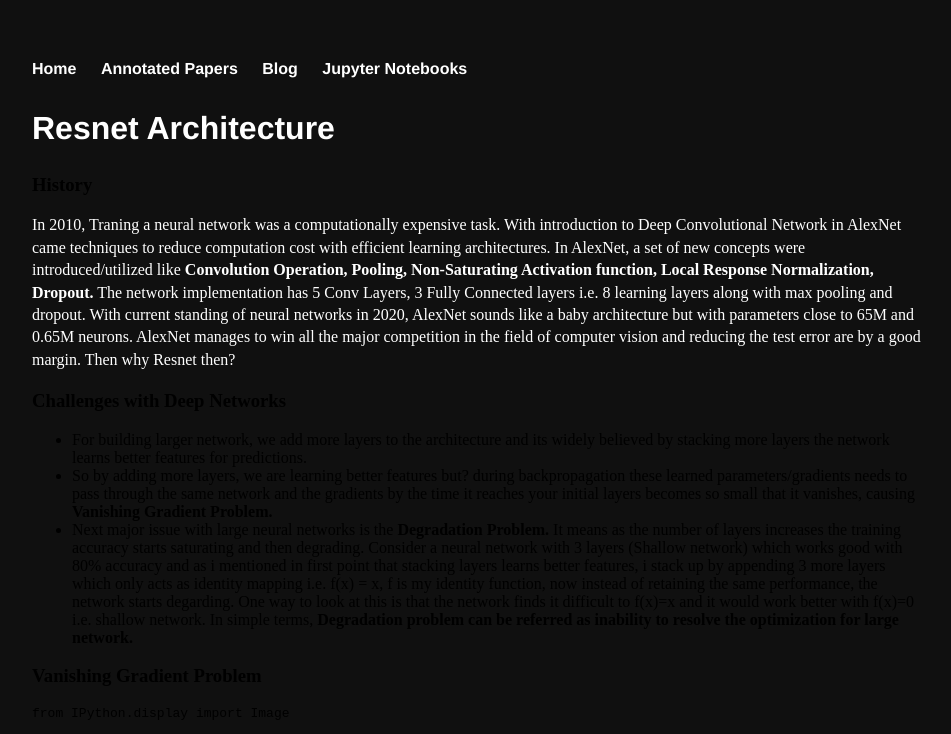
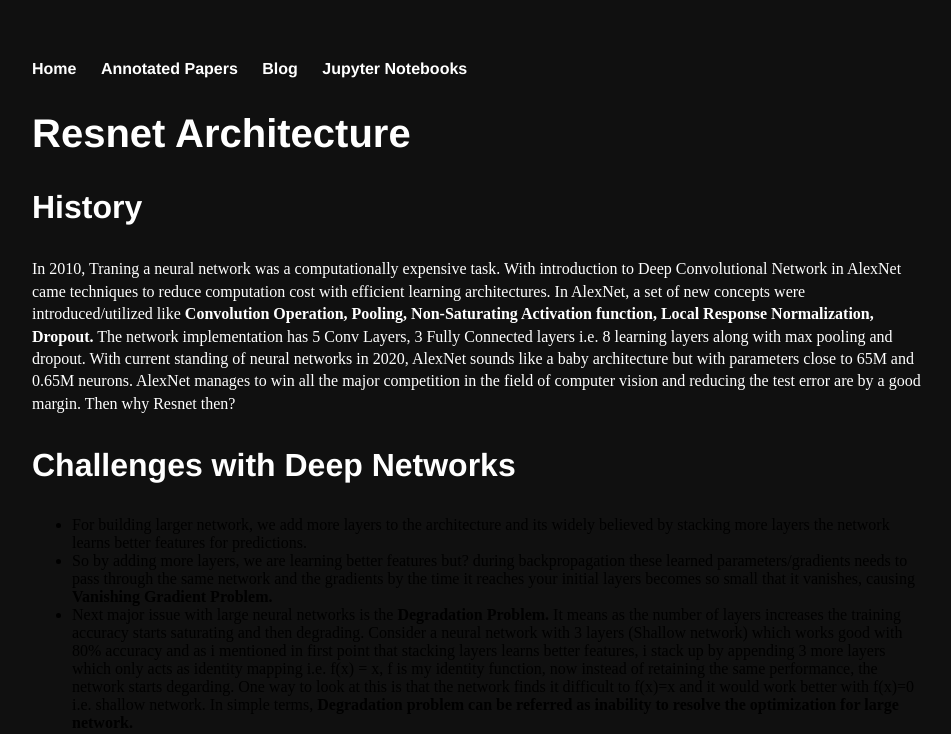
Before and after one commit to Mayurji/mayurji.github.io, a Jekyll site: the page built from _notebooks/2020-10-06-Resnet.md, in a window 1280 px wide. Shown: the top 734 px of the page, without its empty margins (160-1111 px from the left). Built offline with Jekyll 4.4.1, drawn with Linux system fonts in a browser that asks for light colours.

Commit message:
Update main.css

```diff
--- a/css/main.css
+++ b/css/main.css
@@ -27,6 +27,12 @@
 }
 
 h2 {
+    font-size: 2.5em;
+    font-family:'Helvetica', 'Arial', 'Sans-Serif';
+    color: white;
+}
+
+h3 {
     font-size: 2em;
     font-family:'Helvetica', 'Arial', 'Sans-Serif';
     color: white;
```
